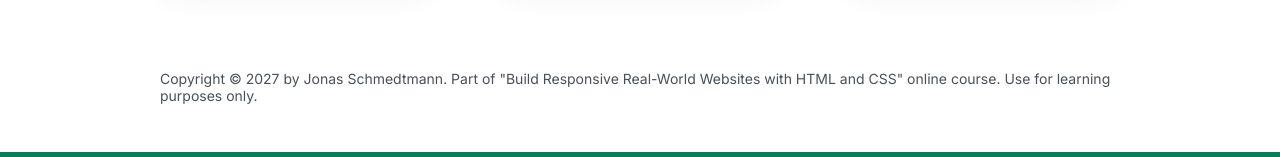
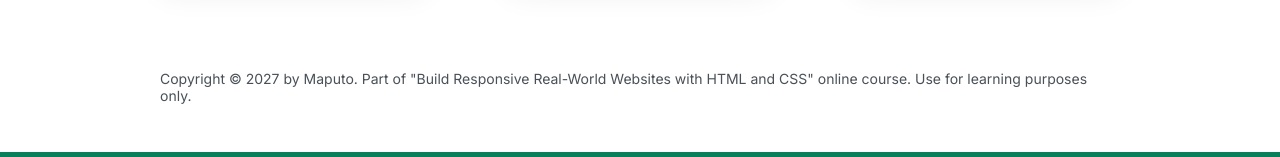
Before and after one commit to mapumapu/Chair-Shop, a plain HTML site: page index.html in a window 1280 px wide. Shown: the part 2000-2157 px from the top of the page. Drawn offline with Linux system fonts and the light colour scheme.

Commit message:
Update index.html

```diff
--- a/index.html
+++ b/index.html
@@ -368,7 +368,7 @@
       </section>
 
       <footer>
-        Copyright &copy; 2027 by Jonas Schmedtmann. Part of "Build Responsive
+        Copyright &copy; 2027 by Maputo. Part of "Build Responsive
         Real-World Websites with HTML and CSS" online course. Use for learning
         purposes only.
       </footer>
```
